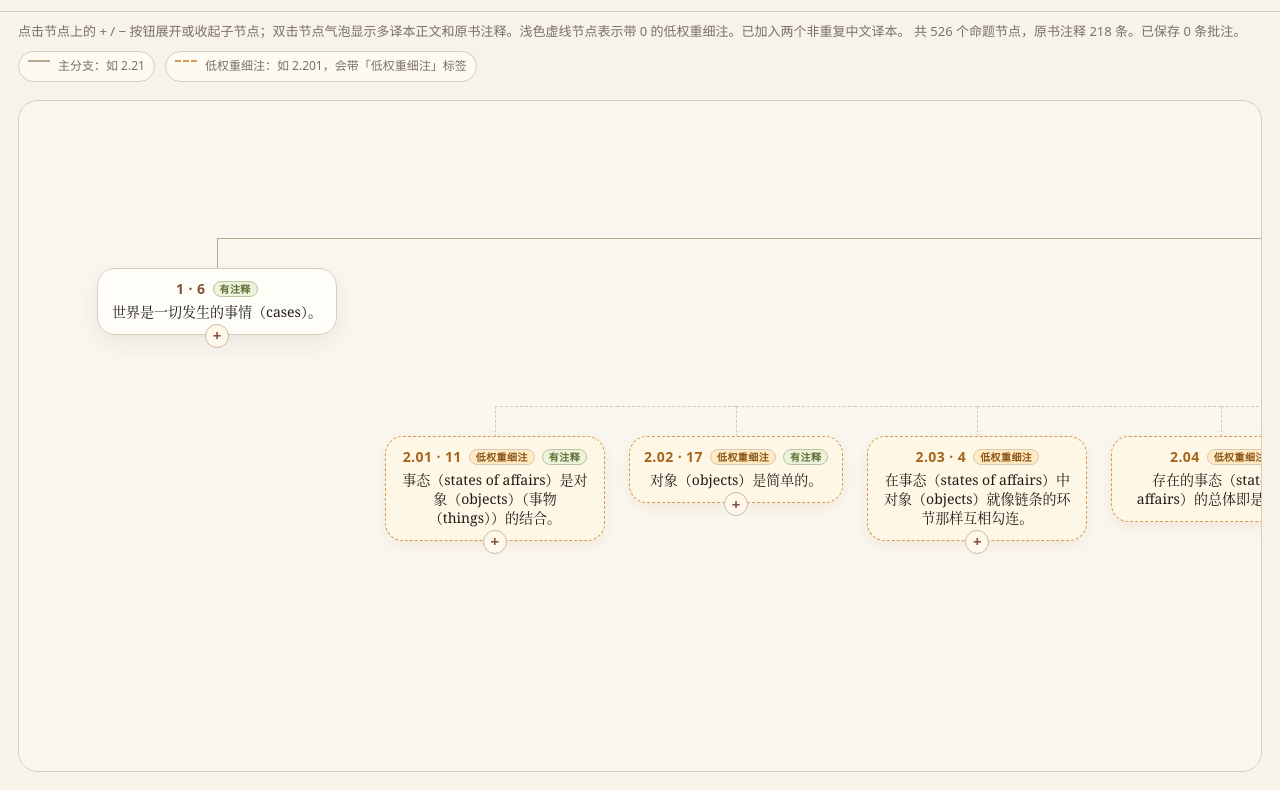
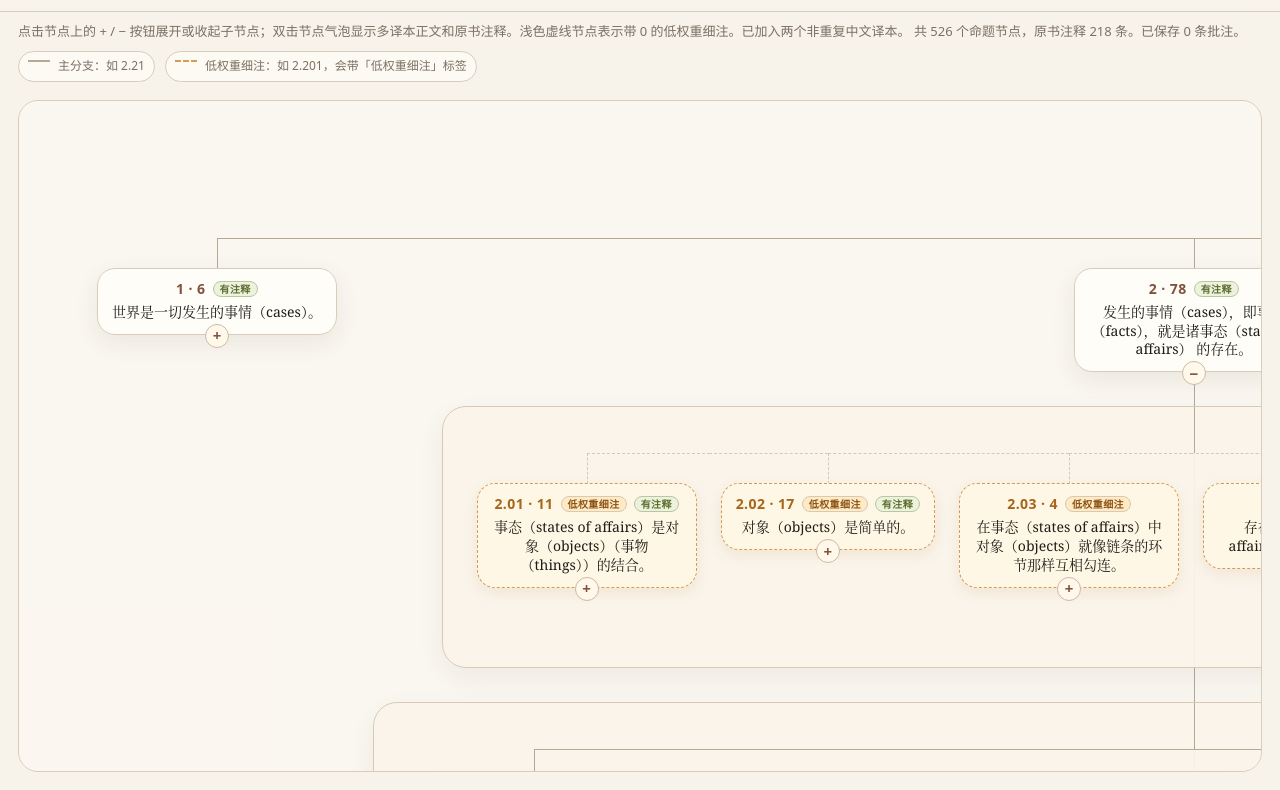
Before and after one commit to sunyiwei24601/Tractatus-Logico-Philosophicus, a plain HTML site: page index.html in a window 1280 px wide. Shown: the part 105-895 px from the top of the page. Drawn offline with Linux system fonts and the light colour scheme.

Commit message:
Group proposition levels by decimal precision

```diff
--- a/index.html
+++ b/index.html
@@ -227,7 +227,38 @@
         border-left-color: #d7c9b8;
       }
 
-      details.node:not([open]) + ul { display: none; }
+      details.node:not([open]) + ul,
+      details.node:not([open]) + .child-levels { display: none; }
+
+      .child-levels {
+        position: relative;
+        display: flex;
+        flex-direction: column;
+        align-items: center;
+        padding-top: 34px;
+      }
+
+      .child-levels::before {
+        content: "";
+        position: absolute;
+        top: 0;
+        bottom: 0;
+        left: 50%;
+        border-left: 1px solid var(--branch);
+      }
+
+      .child-levels > .child-level-group {
+        z-index: 1;
+        margin: 0 0 34px;
+        padding: 46px 22px 22px;
+        border: 1px solid #d7c9b8;
+        border-radius: 24px;
+        background: rgba(250, 244, 233, 0.94);
+        box-shadow: 0 10px 28px rgba(55, 42, 29, 0.06);
+      }
+
+      .child-levels > .child-level-group:last-child { margin-bottom: 0; }
+      .child-levels > .child-level-group::before { height: 46px; }
 
       .node { position: relative; z-index: 2; }
       .node summary { list-style: none; cursor: pointer; }
@@ -892,9 +923,25 @@
 
       function renderNode(node, query, isFine = false) {
         if (!branchMatches(node, query)) return '';
-        const children = node.children
-          .map(child => renderNode(child, query, isFineComment(node, child)))
-          .join('');
+        const visibleChildren = node.children.filter(child => branchMatches(child, query));
+        const renderedChildren = visibleChildren
+          .map(child => renderNode(child, query, isFineComment(node, child)));
+        let children = renderedChildren.join('');
+        let childrenMarkup = children ? `<ul>${children}</ul>` : '';
+        if (/^\d+$/.test(node.number) && visibleChildren.length) {
+          const groups = new Map();
+          visibleChildren.forEach((child, index) => {
+            const precision = child.number.split('.')[1]?.length || 0;
+            if (!groups.has(precision)) groups.set(precision, []);
+            groups.get(precision).push(renderedChildren[index]);
+          });
+          if (groups.size > 1) {
+            childrenMarkup = `<div class="child-levels">${[...groups.entries()]
+              .sort(([left], [right]) => right - left)
+              .map(([precision, items]) => `<ul class="child-level-group" data-precision="${precision}">${items.join('')}</ul>`)
+              .join('')}</div>`;
+          }
+        }
         const open = query || expandedNodes.has(node.number) ? ' open' : '';
         const childCount = flatten(node.children).length;
         const translationOpen = expandedTranslations.has(node.number);
@@ -917,7 +964,7 @@
               </span>
             </summary>
           </details>
-          ${children ? `<ul>${children}</ul>` : ''}
+          ${childrenMarkup}
         </li>`;
       }
 
```
